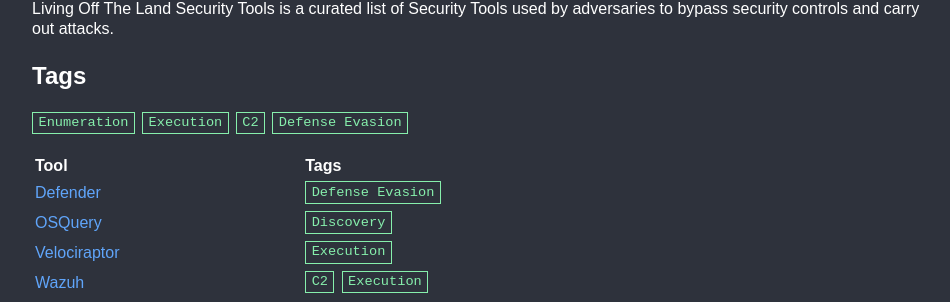
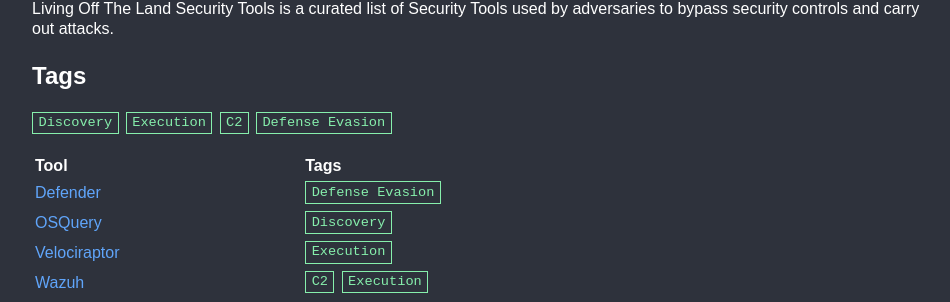
Before and after one commit to 0xAnalyst/Project-Lost, a Jekyll site: the page built from index.html, in a window 1280 px wide. Shown: the part 137-439 px from the top of the page, without its empty margins (158-1108 px from the left). Built offline with Jekyll 4.4.1, drawn with Linux system fonts in a browser that asks for light colours; some of the changed lines change nothing that is shown.

Commit message:
Update tags.yml

```diff
--- a/_data/tags.yml
+++ b/_data/tags.yml
@@ -1,6 +1,6 @@
-Enumeration:
+Discovery:
   docs: |
-    Enumerate users on the system
+    Enumerate system information including users,
 Execution:
   docs: |
     Execute commands
```
